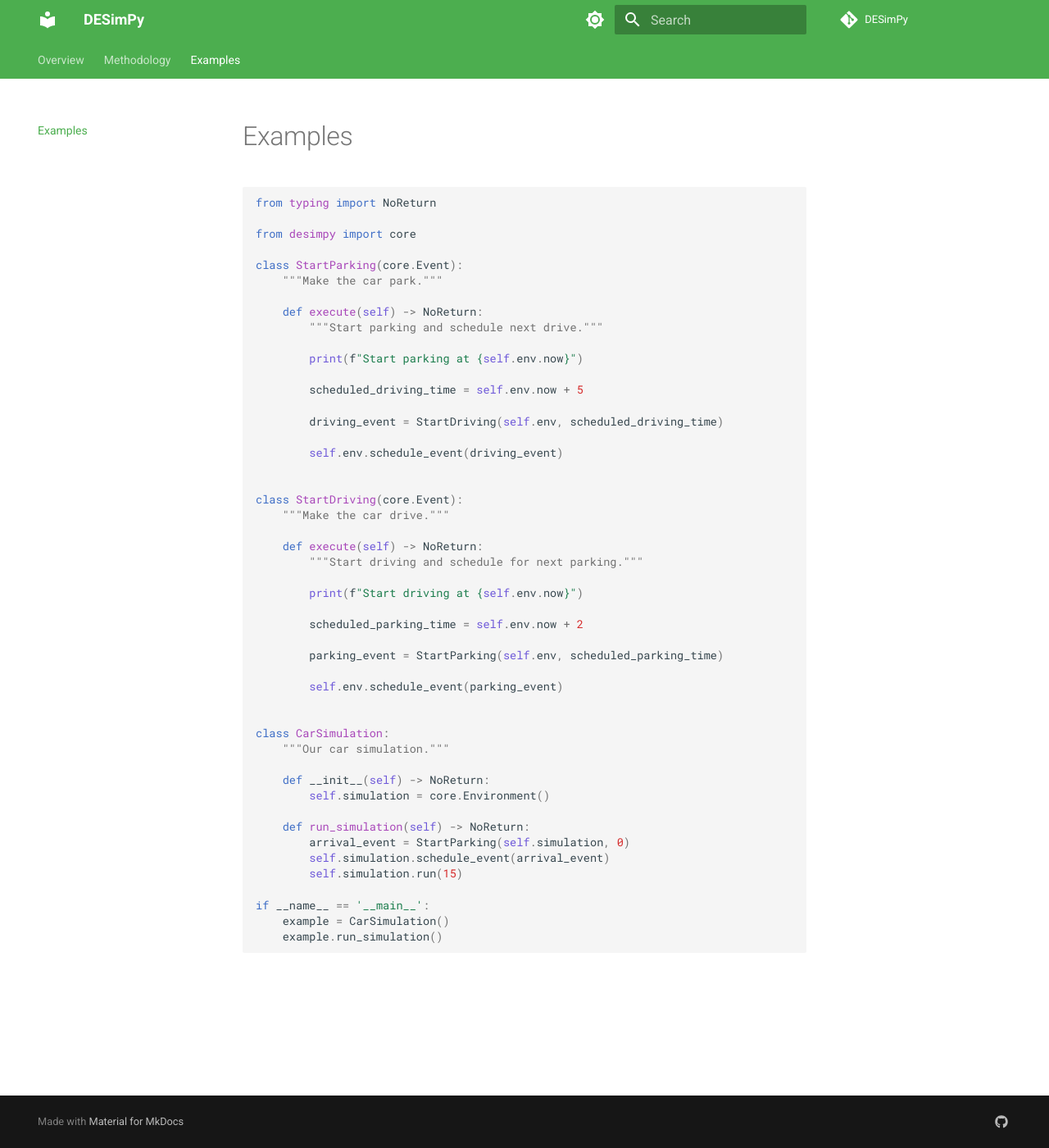
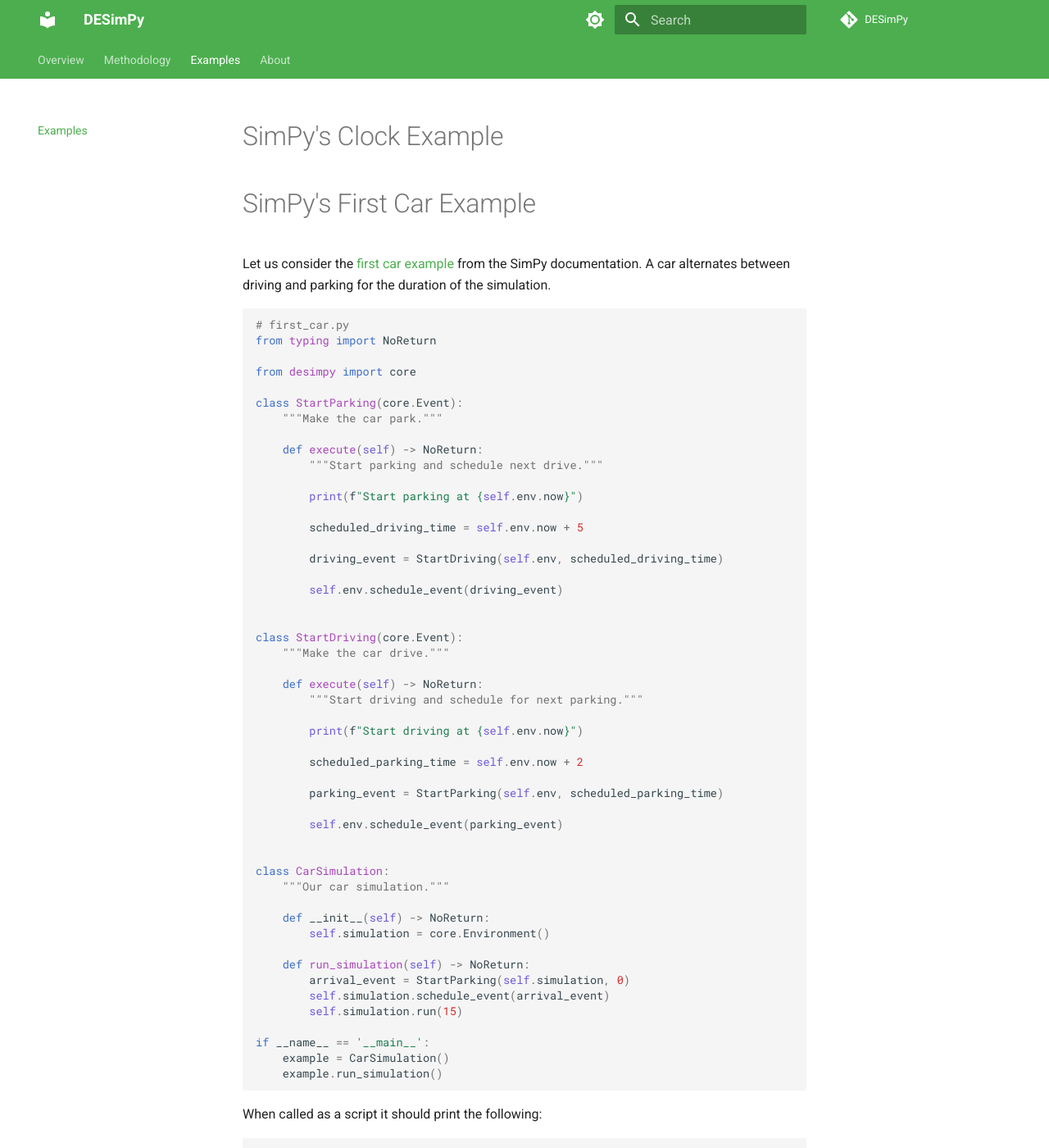
Before and after one commit to galenseilis/DESimpy, an MkDocs documentation site: the page built from docs/examples.md, in a window 1280 px wide and 1400 px high. Shown: the whole window at 82% size. Built offline with MkDocs 1.6.1 and Material for MkDocs 9.7.7, drawn with Linux system fonts in a browser that asks for light colours; comment, search, counter and statistics services are not loaded; some of the changed text lies outside the part shown.

````diff
--- a/docs/examples.md
+++ b/docs/examples.md
@@ -1,4 +1,12 @@
+
+# SimPy's Clock Example
+
+# SimPy's First Car Example
+
+Let us consider the [first car example](https://simpy.readthedocs.io/en/latest/simpy_intro/basic_concepts.html#our-first-process) from the SimPy documentation. A car alternates between driving and parking for the duration of the simulation.
+
 ```python
+# first_car.py
 from typing import NoReturn
 
 from desimpy import core
@@ -48,3 +56,14 @@
 	example = CarSimulation()
 	example.run_simulation()
 ```
+
+When called as a script it should print the following:
+
+```bash
+$ python first_car.py
+Start parking at 0
+Start driving at 5
+Start parking at 7
+Start driving at 12
+Start parking at 14
+```
--- a/mkdocs.yml
+++ b/mkdocs.yml
@@ -40,6 +40,7 @@
   - Overview: index.md
   - Methodology: methodology.md
   - Examples: examples.md
+  - About: about.md
 
 plugins:
   - search
````
Also changed, not shown: docs/about.md (added, +3 -0 lines), 1 other file.
